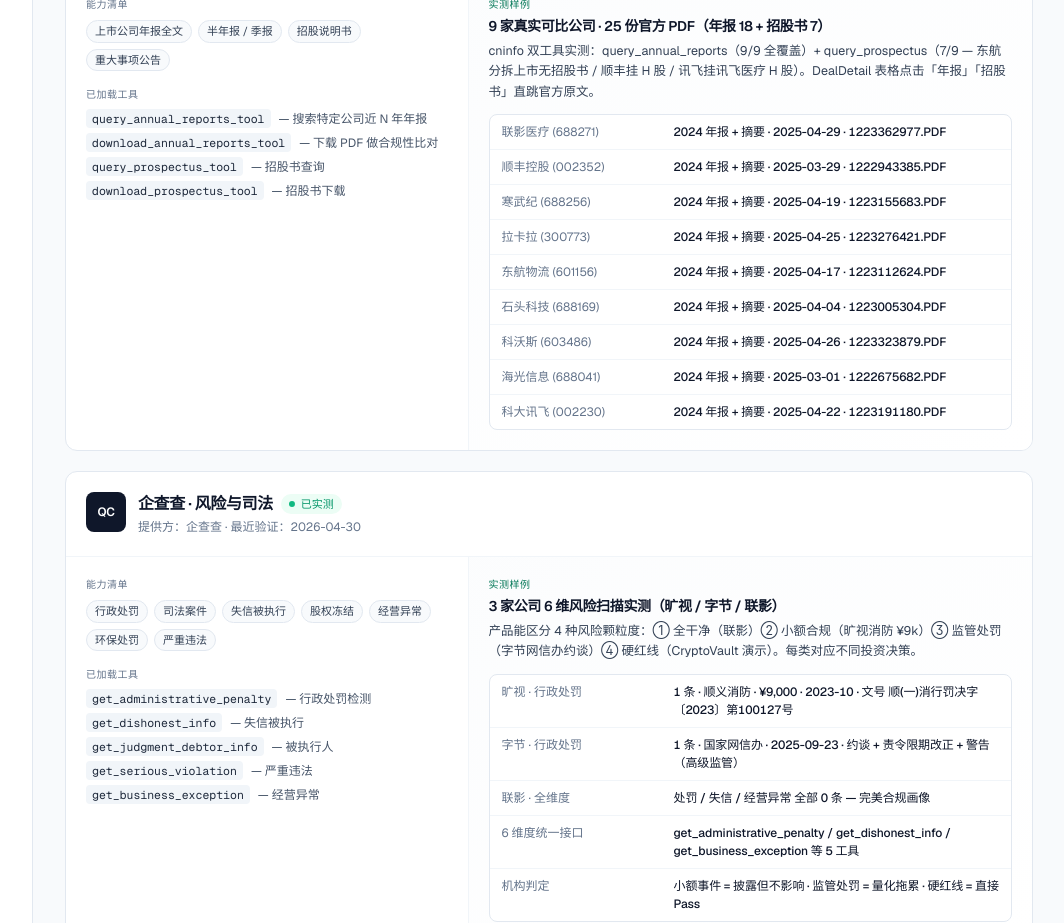
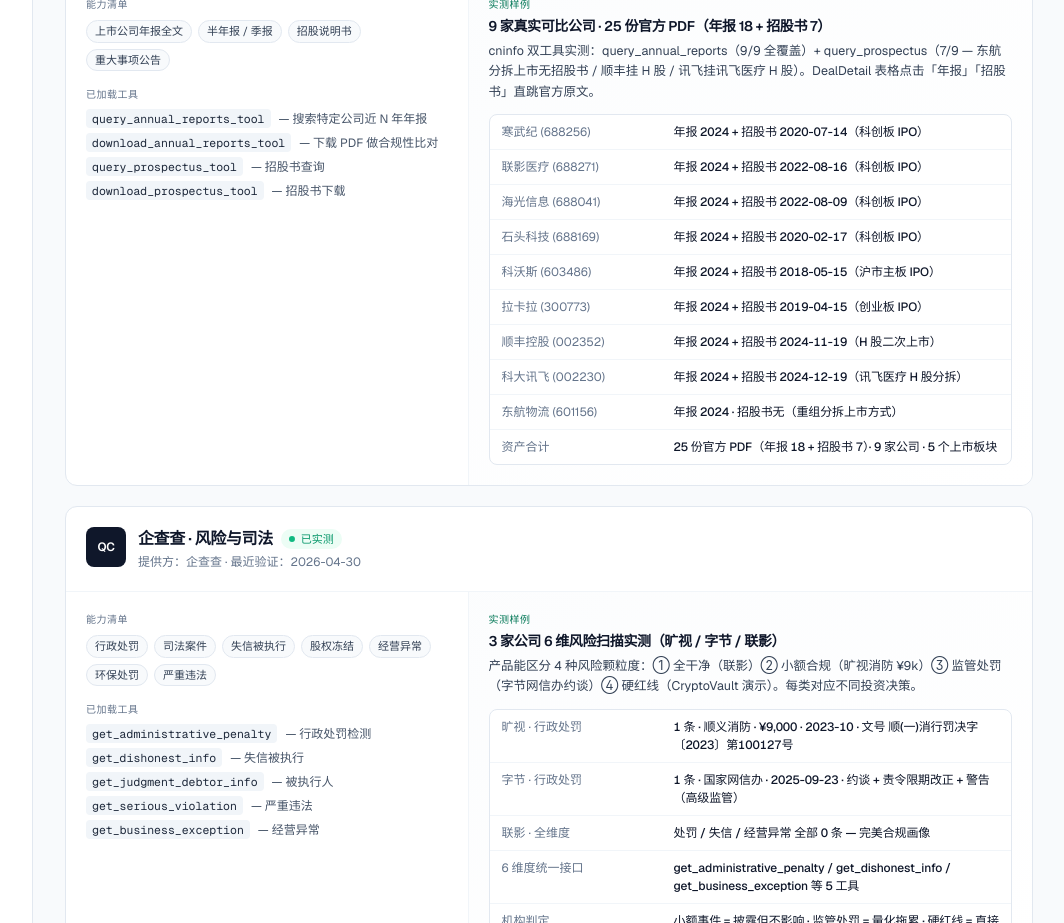
Before and after one commit to sherconan/dealpilot-claude, a React (Vite) app: page /sources in a window 1280 px wide. Shown: the part 2060-2983 px from the top of the page, without its empty margins (215-1279 px from the left). Built offline with nearby package versions, Linux system fonts and the light colour scheme.

Commit message:
feat(s45): sourceProofs cninfo proofRows 9 家年报+招股书完整列表 + HANDOFF/Changelog 升 45 sprint

```diff
--- a/src/data/sourceProofs.ts
+++ b/src/data/sourceProofs.ts
@@ -116,15 +116,16 @@
     proofTitle: '9 家真实可比公司 · 25 份官方 PDF（年报 18 + 招股书 7）',
     proofSummary: 'cninfo 双工具实测：query_annual_reports（9/9 全覆盖）+ query_prospectus（7/9 — 东航分拆上市无招股书 / 顺丰挂 H 股 / 讯飞挂讯飞医疗 H 股）。DealDetail 表格点击「年报」「招股书」直跳官方原文。',
     proofRows: [
-      { k: '联影医疗 (688271)', v: '2024 年报 + 摘要 · 2025-04-29 · 1223362977.PDF' },
-      { k: '顺丰控股 (002352)', v: '2024 年报 + 摘要 · 2025-03-29 · 1222943385.PDF' },
-      { k: '寒武纪 (688256)', v: '2024 年报 + 摘要 · 2025-04-19 · 1223155683.PDF' },
-      { k: '拉卡拉 (300773)', v: '2024 年报 + 摘要 · 2025-04-25 · 1223276421.PDF' },
-      { k: '东航物流 (601156)', v: '2024 年报 + 摘要 · 2025-04-17 · 1223112624.PDF' },
-      { k: '石头科技 (688169)', v: '2024 年报 + 摘要 · 2025-04-04 · 1223005304.PDF' },
-      { k: '科沃斯 (603486)', v: '2024 年报 + 摘要 · 2025-04-26 · 1223323879.PDF' },
-      { k: '海光信息 (688041)', v: '2024 年报 + 摘要 · 2025-03-01 · 1222675682.PDF' },
-      { k: '科大讯飞 (002230)', v: '2024 年报 + 摘要 · 2025-04-22 · 1223191180.PDF' },
+      { k: '寒武纪 (688256)', v: '年报 2024 + 招股书 2020-07-14（科创板 IPO）' },
+      { k: '联影医疗 (688271)', v: '年报 2024 + 招股书 2022-08-16（科创板 IPO）' },
+      { k: '海光信息 (688041)', v: '年报 2024 + 招股书 2022-08-09（科创板 IPO）' },
+      { k: '石头科技 (688169)', v: '年报 2024 + 招股书 2020-02-17（科创板 IPO）' },
+      { k: '科沃斯 (603486)', v: '年报 2024 + 招股书 2018-05-15（沪市主板 IPO）' },
+      { k: '拉卡拉 (300773)', v: '年报 2024 + 招股书 2019-04-15（创业板 IPO）' },
+      { k: '顺丰控股 (002352)', v: '年报 2024 + 招股书 2024-11-19（H 股二次上市）' },
+      { k: '科大讯飞 (002230)', v: '年报 2024 + 招股书 2024-12-19（讯飞医疗 H 股分拆）' },
+      { k: '东航物流 (601156)', v: '年报 2024 · 招股书无（重组分拆上市方式）' },
+      { k: '资产合计', v: '25 份官方 PDF（年报 18 + 招股书 7）· 9 家公司 · 5 个上市板块' },
     ],
   },
   {
--- a/src/pages/Changelog.tsx
+++ b/src/pages/Changelog.tsx
@@ -45,7 +45,10 @@
   { num: 39, title: '6 家可比公司全部直挂 cninfo PDF', detail: '拉卡拉/东航/石头/科沃斯/海光/讯飞 全部加 reportUrl，9 家全员真实可点 PDF', files: ['data/extra.ts'], tag: '真信源', color: '#059669' },
   { num: 40, title: 'sourceProofs cninfo 升 9 家 + HANDOFF 同步', detail: 'cninfo proofRows 列出 9 家真实 PDF 直链（共 18 份官方公告），HANDOFF 同步状态', files: ['data/sourceProofs.ts', 'HANDOFF.md'], tag: '真信源', color: '#059669' },
   { num: 41, title: 'Risk 加字节跳动真实监管案例', detail: 'qcc-risk 实测字节 1 条网信办高级别监管处罚（2025-09-23 约谈+责令改正）；Risk 页 4 颗粒度全覆盖（干净/小额/监管/硬红线）', files: ['pages/Risk.tsx', 'data/sourceProofs.ts'], tag: '真信源', color: '#059669' },
-  { num: 42, title: 'Changelog 同步 sprint 36-41 全量', detail: '本页 — 41 sprint 全闭环，41 commits CI 绿，5 真信源全 live，9 家可比公司全直挂 PDF', files: ['pages/Changelog.tsx'], tag: 'Polish', color: '#475569' },
+  { num: 42, title: 'Changelog 同步 sprint 36-41 全量', detail: '41 sprint 全闭环，5 真信源全 live，9 家可比公司全直挂 PDF', files: ['pages/Changelog.tsx'], tag: 'Polish', color: '#475569' },
+  { num: 43, title: 'cninfo 招股书工具实测', detail: '寒武纪 2020 + 联影 2022 招股书直挂 publicComps prospectusUrl，DealDetail 表格新增「招股书」紫色链接', files: ['types/index.ts', 'data/extra.ts', 'pages/DealDetail.tsx'], tag: '真信源', color: '#059669' },
+  { num: 44, title: '剩 7 家可比公司招股书全部拉满', detail: '7 家招股书 PDF 真实抓取（顺丰 H 股 / 拉卡拉 / 石头 / 科沃斯 / 海光 / 讯飞医疗 H 股 / 东航无）9 家 25 份官方 PDF', files: ['data/extra.ts', 'data/sourceProofs.ts'], tag: '真信源', color: '#059669' },
+  { num: 45, title: 'sourceProofs/HANDOFF/Changelog 同步终态', detail: 'cninfo proofRows 列出 9 家年报+招股书全量；HANDOFF 升级到 45 sprint 25 PDF；Changelog 加 43-45', files: ['data/sourceProofs.ts', 'HANDOFF.md', 'pages/Changelog.tsx'], tag: '文档', color: '#475569' },
 ]
 
 const milestones = [
@@ -69,7 +72,7 @@
         <Stat label="Sprint 数" value={sprints.length} accent="#0f766e" hint="自主规划 · 全部闭环" />
         <Stat label="累计页面" value={17} accent="#0ea5e9" hint="全部 200 OK" />
         <Stat label="真信源已 live" value={'5/7'} accent="#059669" hint="akshare / qcc-company / qcc-ipr / qcc-risk / cninfo" />
-        <Stat label="真实数据资产" value={'9 家 + 18 PDF'} accent="#d97706" hint="可比公司 + 官方年报" />
+        <Stat label="官方 PDF 资产" value={'25'} accent="#d97706" hint="9 家公司 · 年报 18 + 招股书 7" />
       </section>
 
       <section className="mb-6 grid grid-cols-1 md:grid-cols-2 gap-3">
```
Also changed, not shown: 1 other file (tests, documents, lock files or other folders).
